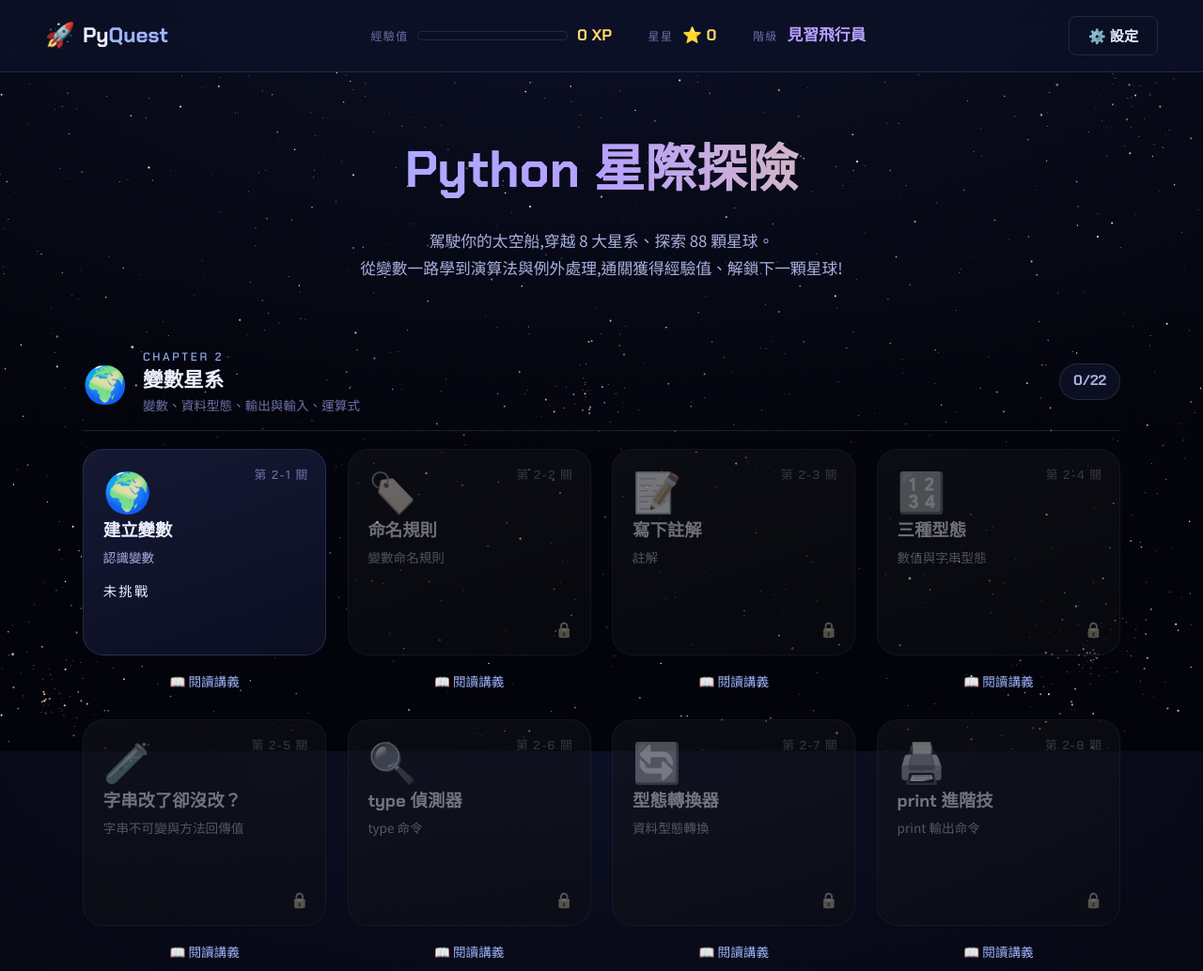
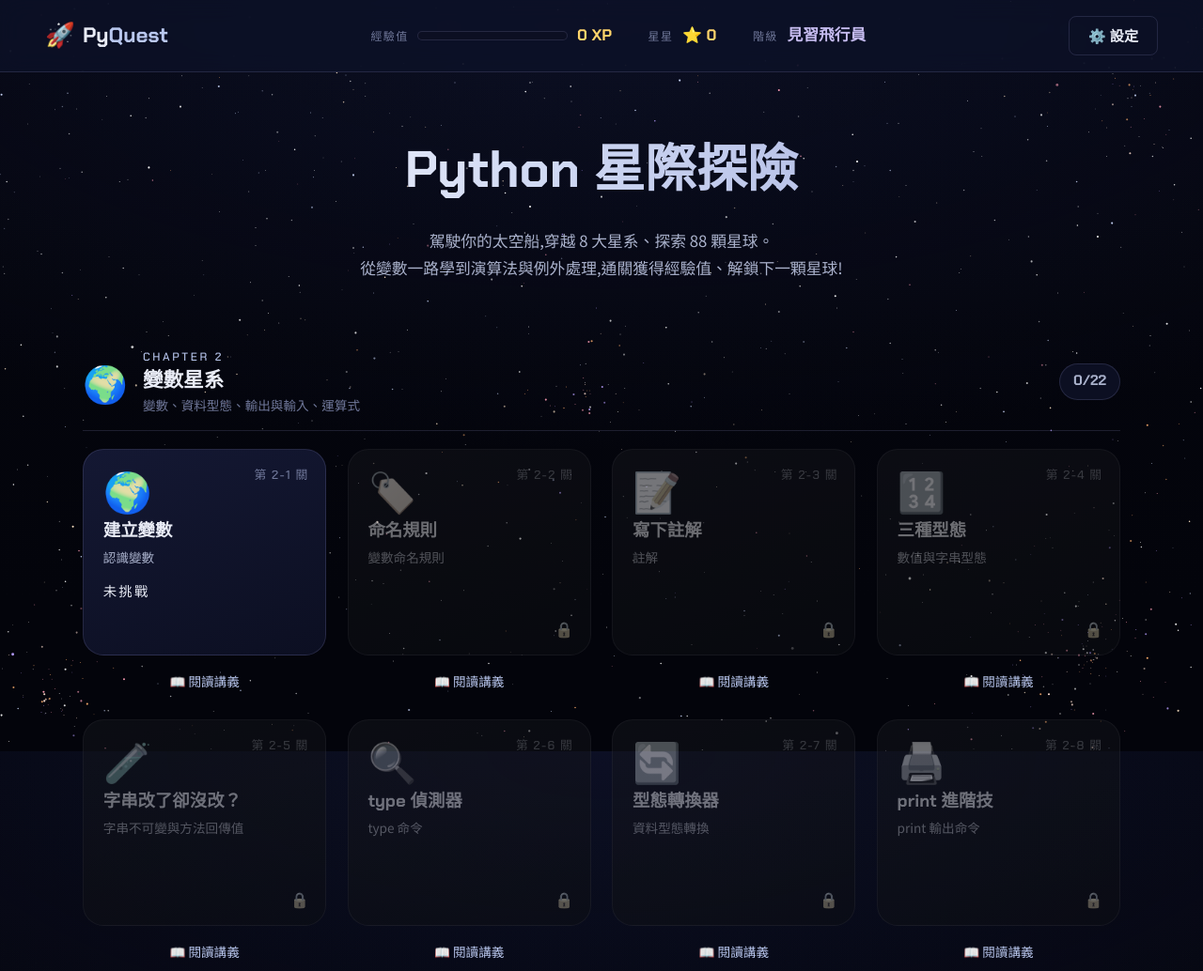
Before and after one commit to yuzon-420/yuzon420, a website with bundled scripts: page index.html in a window 1280 px wide. Shown: the top 1034 px of the page at 94% size. Built offline with nearby package versions, Linux system fonts and the light colour scheme.

Commit message:
Add files via upload

```diff
--- a/css/game.css
+++ b/css/game.css
@@ -96,7 +96,7 @@
 }
 
 .map-intro h1 {
-  background: linear-gradient(90deg, var(--color-cyan), var(--color-violet), var(--color-amber));
+  background: linear-gradient(90deg, #ffffff, #cfd8f3 45%, #b5bfe6 75%, #e8dcc8);
   -webkit-background-clip: text;
   background-clip: text;
   color: transparent;
--- a/css/tokens.css
+++ b/css/tokens.css
@@ -8,17 +8,17 @@
   --color-border: rgba(170, 170, 230, 0.16);
   --color-border-bright: rgba(185, 175, 255, 0.45);
 
-  --color-text: #eef0ff;
-  --color-text-dim: #a9b0e0;
-  --color-text-faint: #6c73a8;
+  --color-text: #e9ecf6; /* 月光銀 */
+  --color-text-dim: #aab2cc;
+  --color-text-faint: #70789a;
 
-  --color-cyan: #9fb6ff; /* 星光藍(舊名沿用) */
-  --color-violet: #b7a0ff;
+  --color-cyan: #b9c7ee; /* 銀藍星光(舊名沿用) */
+  --color-violet: #c6bcf0;
   --color-amber: #ffd56b; /* 星星金 */
   --color-green: #4ade80;
   --color-red: #ff6b81;
 
-  --glow-cyan: 0 0 18px rgba(140, 150, 255, 0.55);
+  --glow-cyan: 0 0 18px rgba(170, 185, 240, 0.5);
   --glow-amber: 0 0 18px rgba(255, 213, 107, 0.5);
 
   /* 字體 */
```
